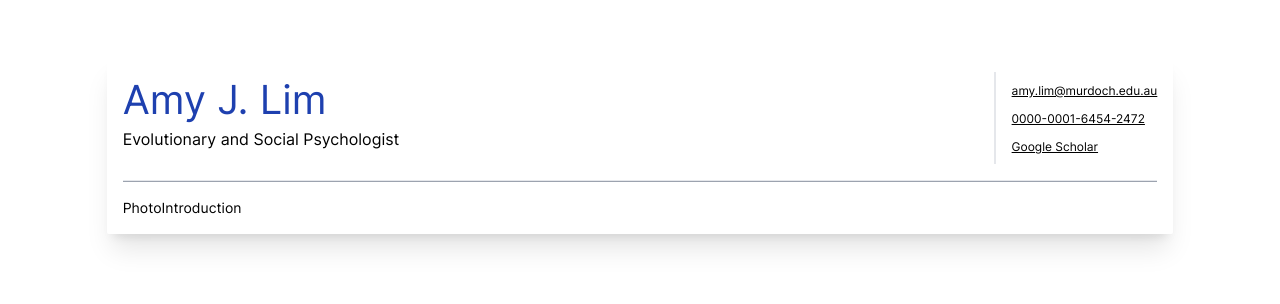
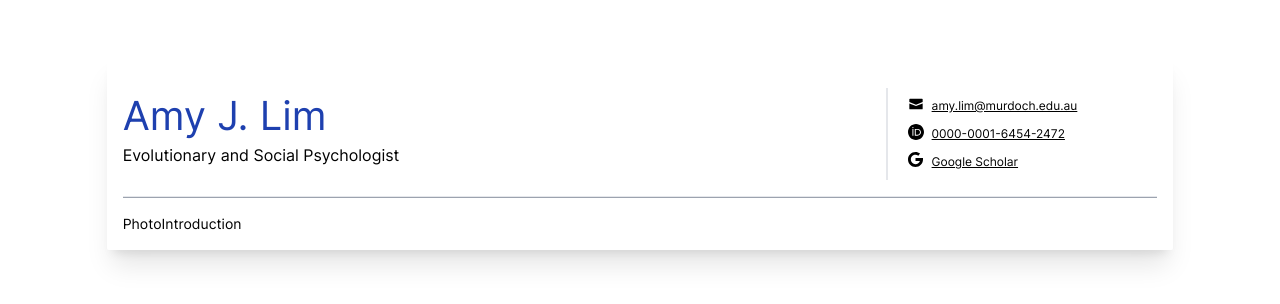
Before and after one commit to amylimjy/amylimjy.github.io, a React (Vite) app: page / in a window 1280 px wide. Shown: the top 304 px of the page. Built offline with nearby package versions, Linux system fonts and the light colour scheme.

Commit message:
[TECH][marcus] feat: add icons for headline section

```diff
--- a/package.json
+++ b/package.json
@@ -24,11 +24,14 @@
     "@vitejs/plugin-react": "^4.2.1",
     "autoprefixer": "^10.4.19",
     "eslint": "^8.57.0",
+    "eslint-plugin-react-hooks": "^5.2.0",
+    "eslint-plugin-react-refresh": "^0.4.20",
     "jsdom": "^26.1.0",
     "postcss": "^8.4.38",
     "sass": "^1.77.2",
     "tailwindcss": "^3.4.3",
     "typescript": "^5.2.2",
+    "typescript-eslint": "^8.37.0",
     "vite": "^5.4.0"
   }
 }
--- /dev/null
+++ b/src/components/icons/GoogleIcon.tsx
@@ -0,0 +1,15 @@
+import React from 'react'
+
+interface GoogleIconProps extends React.ComponentPropsWithoutRef<"svg"> { }
+
+export const GoogleIcon = ({ className = "" }: GoogleIconProps): React.JSX.Element => {
+    return (
+        <svg className={`${className}`} width="20" height="20" viewBox="0 0 280 280" id="Capa_1" xmlns="http://www.w3.org/2000/svg" xmlSpace="preserve">
+            <g id="SVGRepo_bgCarrier" strokeWidth="0"></g>
+            <g id="SVGRepo_tracerCarrier" strokeLinecap="round" strokeLinejoin="round"></g>
+            <g id="SVGRepo_iconCarrier">
+                <path d="M0,105C0,47.103,47.103,0,105,0c23.383,0,45.515,7.523,64.004,21.756l-24.4,31.696C133.172,44.652,119.477,40,105,40 c-35.841,0-65,29.159-65,65s29.159,65,65,65c28.867,0,53.398-18.913,61.852-45H105V85h105v20c0,57.897-47.103,105-105,105 S0,162.897,0,105z"></path>
+            </g>
+        </svg>
+    )
+}
--- /dev/null
+++ b/src/components/icons/MailIcon.tsx
@@ -0,0 +1,16 @@
+import React from 'react'
+
+interface MailIconProps extends React.ComponentPropsWithoutRef<"svg"> { }
+
+export const MailIcon = ({ className = "" }: MailIconProps): React.JSX.Element => {
+    return (
+        <svg className={`${className}`} width="20" height="20" viewBox="0 0 30 30"
+            xmlns="http://www.w3.org/2000/svg">
+            <g id="SVGRepo_bgCarrier" strokeWidth="0"></g>
+            <g id="SVGRepo_tracerCarrier" strokeLinecap="round" strokeLinejoin="round"></g>
+            <g id="SVGRepo_iconCarrier">
+                <path d="M22,5V9L12,13,2,9V5A1,1,0,0,1,3,4H21A1,1,0,0,1,22,5ZM2,11.154V19a1,1,0,0,0,1,1H21a1,1,0,0,0,1-1V11.154l-10,4Z"></path>
+            </g>
+        </svg>
+    )
+}
--- /dev/null
+++ b/src/components/icons/OrcidIcon.tsx
@@ -0,0 +1,10 @@
+import React from 'react'
+
+interface OrcidIconProps extends React.ComponentPropsWithoutRef<"svg"> { }
+
+export const OrcidIcon = ({ className = "" }: OrcidIconProps): React.JSX.Element => {
+    return (
+        <svg className={`${className}`} width="20" height="20" viewBox="0 0 30 30"
+         role="img" xmlns="http://www.w3.org/2000/svg" stroke="#0000000" transform="matrix(1, 0, 0, 1, 0, 0)rotate(0)"><g id="SVGRepo_bgCarrier" stroke-width="0"></g><g id="SVGRepo_tracerCarrier" stroke-linecap="round" stroke-linejoin="round"></g><g id="SVGRepo_iconCarrier"><title>ORCID icon</title><path d="M12 0C5.372 0 0 5.372 0 12s5.372 12 12 12 12-5.372 12-12S18.628 0 12 0zM7.369 4.378c.525 0 .947.431.947.947s-.422.947-.947.947a.95.95 0 0 1-.947-.947c0-.525.422-.947.947-.947zm-.722 3.038h1.444v10.041H6.647V7.416zm3.562 0h3.9c3.712 0 5.344 2.653 5.344 5.025 0 2.578-2.016 5.025-5.325 5.025h-3.919V7.416zm1.444 1.303v7.444h2.297c3.272 0 4.022-2.484 4.022-3.722 0-2.016-1.284-3.722-4.097-3.722h-2.222z"></path></g></svg>
+    )
+}
--- a/src/components/page-sections/Headline.tsx
+++ b/src/components/page-sections/Headline.tsx
@@ -1,25 +1,43 @@
 import React from 'react'
-import { Divider } from '../layout/Divider';
+import { Divider } from '@/components/layout/Divider';
+import { GoogleIcon } from '@/components/icons/GoogleIcon';
+import { MailIcon } from '@/components/icons/MailIcon';
+import { OrcidIcon } from '../icons/OrcidIcon';
 
 export const Headline = (): React.JSX.Element => {
 
-  const createClass = () => "text-black hover:text-blue-500 text-xs";
+  const createListItemClass = () => "flex my-2 items-center";
+  const createAnchorClass = () => "flex-1 text-black hover:text-blue-800 text-xs";
 
   return (
-    <div className="flex flex-col md:flex-row justify-between">
+    <div className="flex flex-col md:flex-row justify-between mt-4">
       <div>
         <div className="text-h2 text-blue-800">Amy J. Lim</div>
         <div className="text-h5">Evolutionary and Social Psychologist</div>
       </div>
-      <div className="flex flex-row">
-        <Divider direction="vertical" shade="lighter" className="hidden md:block"/>
+      <div className="flex flex-row mr-20">
+        <Divider direction="vertical" shade="lighter" className="hidden md:block" />
         <ul>
-          <li className="my-2"><a href="mailto:amy.lim@murdoch.edu.au" className={createClass()}>amy.lim@murdoch.edu.au</a></li>
-          <li className="my-2"><a href="https://orcid.org/0000-0001-6454-2472" className={createClass()} target="_blank">0000-0001-6454-2472</a></li>
-          <li className="my-2"><a href="https://scholar.google.com.sg/citations?user=DsDrHlkAAAAJ&hl=en" className={createClass()} target="_blank">Google Scholar</a></li>
+          <li className={createListItemClass()}>
+            <MailIcon className="mx-1"/>
+            <a href="mailto:amy.lim@murdoch.edu.au" className={createAnchorClass()}>
+              amy.lim@murdoch.edu.au
+            </a>
+          </li>
+          <li className={createListItemClass()}>
+            <OrcidIcon className="mx-1"/>
+            <a href="https://orcid.org/0000-0001-6454-2472" className={createAnchorClass()} target="_blank">
+              0000-0001-6454-2472
+            </a>
+          </li>
+          <li className={createListItemClass()}>
+            <GoogleIcon className="mx-1"/>
+            <a href="https://scholar.google.com.sg/citations?user=DsDrHlkAAAAJ&hl=en" className={createAnchorClass()} target="_blank">
+              Google Scholar
+            </a>
+          </li>
         </ul>
       </div>
-
     </div>
   )
 }
```
Also changed, not shown: 1 other file (tests, documents, lock files or other folders).
